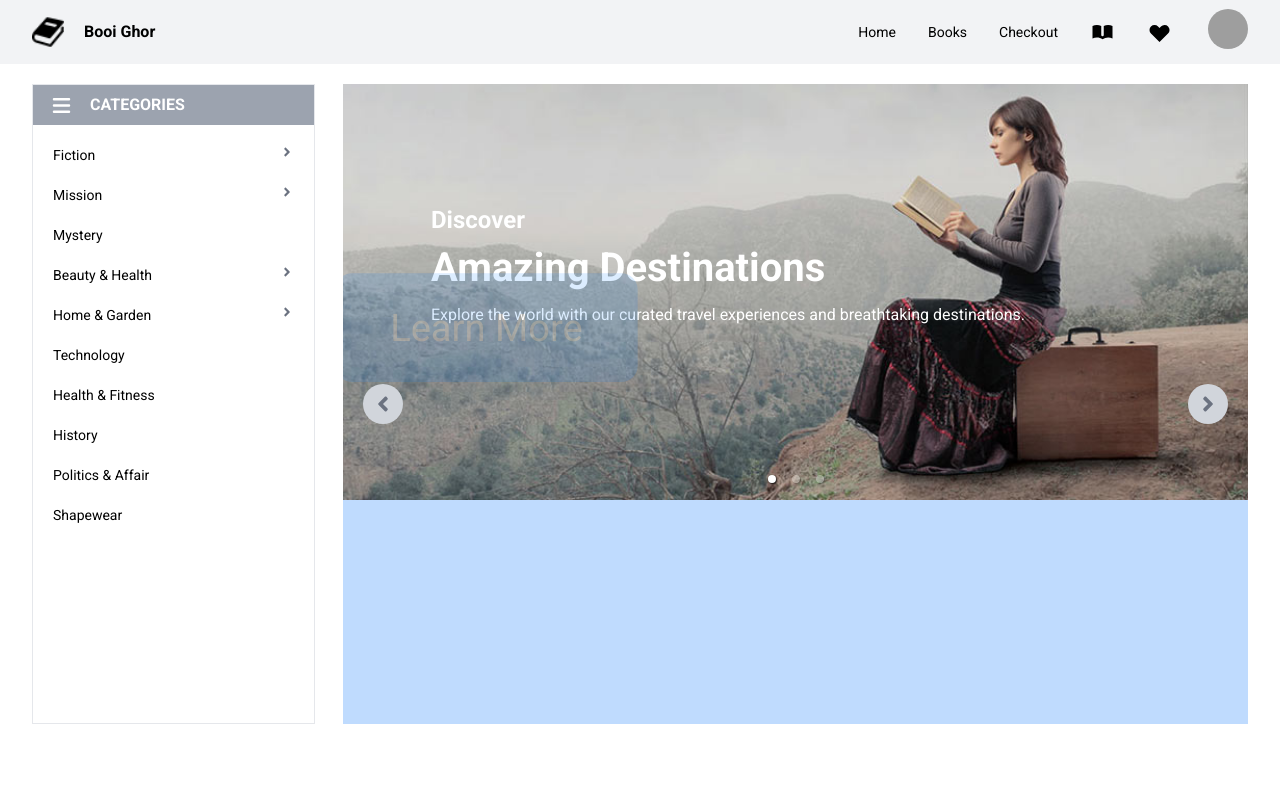
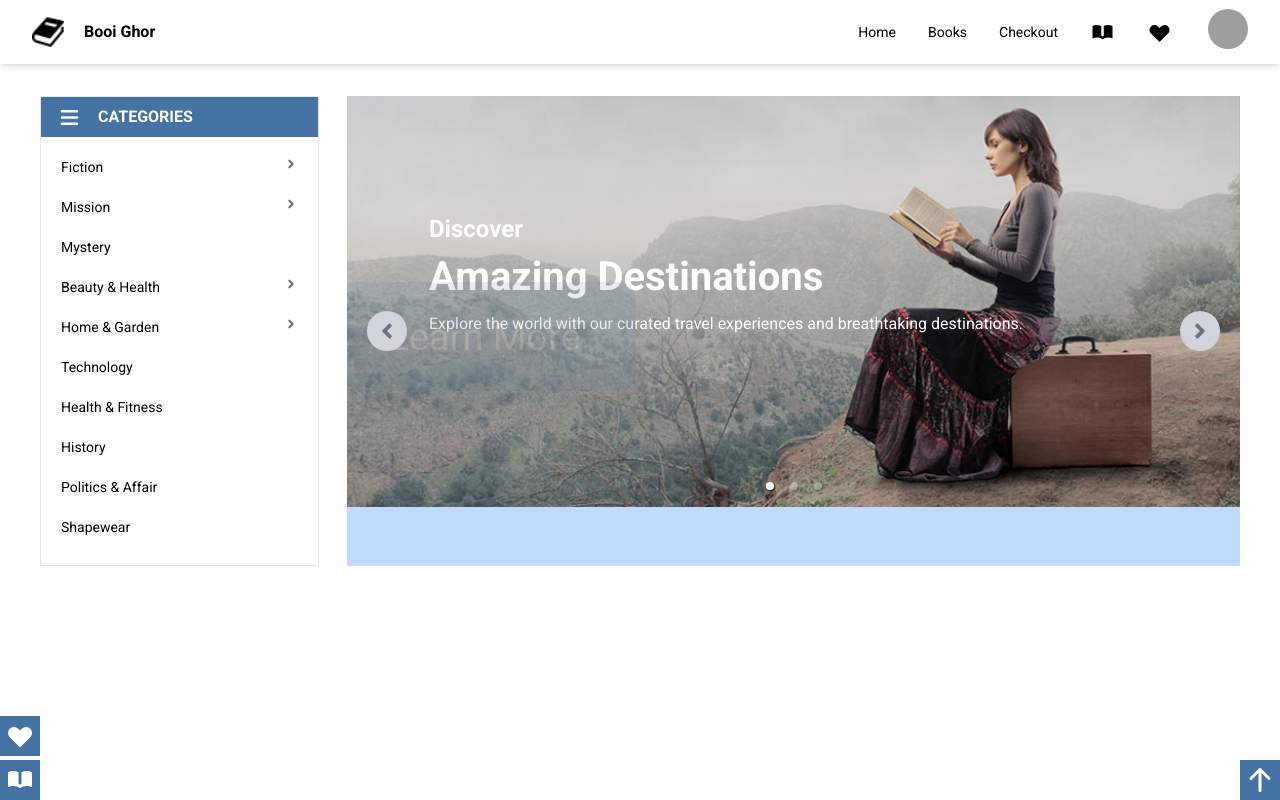
Before and after one commit to Sumon092/boi_ghor_client, a React (Vite) app: page / in a window 1280 px wide. Built offline with nearby package versions, Linux system fonts and the light colour scheme; grey boxes are pictures that could not be loaded.

Commit message:
color combination changed and side button added

```diff
--- a/src/components/Banner.tsx
+++ b/src/components/Banner.tsx
@@ -34,9 +34,9 @@ const Banner = () => {
     );
   };
   return (
-    <div className="grid grid-cols-1 md:grid-cols-4 gap-7 h-[calc(90vh-80px)] mt-5">
+    <div className="h-[80vh-80px] grid grid-cols-1 md:grid-cols-4 gap-7">
       <div className="col-span-1 md:col-span-1 border-gray-200 border p-0">
-        <div className="flex justify-items-start items-center bg-gray-400 w-full">
+        <div className="flex justify-items-start items-center bg-[#4472a3]  w-full">
           <Button>
             <HiMenu className="text-white" size="25" />
           </Button>
@@ -44,60 +44,59 @@ const Banner = () => {
         </div>
         <div className="flex flex-col p-5">
           <div className="flex justify-between text-sm">
-            <span className="mb-5 text-sm  hover:text-green-500 cursor-pointer">
+            <span className="mb-5 text-sm  hover:text-[#4472a3] cursor-pointer">
               Fiction
             </span>
-            <FaAngleRight className="font-normal text-sm hover:text-green-500 cursor-pointer  text-gray-500" />
+            <FaAngleRight className="font-normal text-sm hover:text-[#4472a3] cursor-pointer  text-gray-500" />
           </div>
           <div className="flex justify-between text-sm">
-            <span className="mb-5 text-sm  hover:text-green-500 cursor-pointer">
+            <span className="mb-5 text-sm  hover:text-[#4472a3] cursor-pointer">
               Mission
             </span>
-            <FaAngleRight className="font-normal text-sm hover:text-green-500 cursor-pointer  text-gray-500" />
+            <FaAngleRight className="font-normal text-sm hover:text-[#4472a3] cursor-pointer  text-gray-500" />
           </div>
-          <span className="mb-5 text-sm hover:text-green-500 cursor-pointer">
+          <span className="mb-5 text-sm hover:text-[#4472a3] cursor-pointer">
             Mystery
           </span>
           <div className="flex justify-between text-sm">
-            <span className="mb-5 text-sm  hover:text-green-500 cursor-pointer">
+            <span className="mb-5 text-sm  hover:text-[#4472a3] cursor-pointer">
               Beauty & Health
             </span>
-            <FaAngleRight className="font-normal text-sm hover:text-green-500 cursor-pointer  text-gray-500" />
+            <FaAngleRight className="font-normal text-sm hover:text-[#4472a3] cursor-pointer  text-gray-500" />
           </div>
           <div className="flex justify-between text-sm">
-            <span className="mb-5 text-sm  hover:text-green-500 cursor-pointer">
+            <span className="mb-5 text-sm  hover:text-[#4472a3] cursor-pointer">
               Home & Garden
             </span>
-            <FaAngleRight className="font-normal text-sm hover:text-green-500 cursor-pointer text-gray-500" />
+            <FaAngleRight className="font-normal text-sm hover:text-[#4472a3] cursor-pointer text-gray-500" />
           </div>
-          <span className="mb-5 text-sm hover:text-green-500 cursor-pointer">
+          <span className="mb-5 text-sm hover:text-[#4472a3] cursor-pointer">
             Technology
           </span>
-          <span className="mb-5 text-sm hover:text-green-500 cursor-pointer">
+          <span className="mb-5 text-sm hover:text-[#4472a3] cursor-pointer">
             Health & Fitness
           </span>
-          <span className="mb-5 text-sm hover:text-green-500 cursor-pointer">
+          <span className="mb-5 text-sm hover:text-[#4472a3] cursor-pointer">
             History
           </span>
-          <span className="mb-5 text-sm hover:text-green-500 cursor-pointer">
+          <span className="mb-5 text-sm hover:text-[#4472a3] cursor-pointer">
             Politics & Affair
           </span>
-          <span className="mb-2 text-sm hover:text-green-500 cursor-pointer">
+          <span className="mb-2 text-sm hover:text-[#4472a3] cursor-pointer">
             Shapewear
           </span>
         </div>
       </div>
-      <div className="col-span-3 md:col-span-3 bg-blue-200 relative">
+      <div className="col-span-3 md:col-span-3 bg-blue-200 relative h-full">
         <Carousel
           showThumbs={false}
           showStatus={false}
           showArrows={false}
-          infiniteLoop
           selectedItem={currentIndex}
         >
            {images.map((image, index) => (
-      <div key={index}>
-        <img className="w-full" src={image} alt="" />
+      <div className="h-full" key={index}>
+        <img className="w-full h-full" src={image} alt="" />
         <div className="overlay">
           <div className="text-container">
             {index === 0 && (
@@ -137,13 +136,13 @@ const Banner = () => {
         </Carousel>
         <Button
           onClick={prevSlide}
-          className="absolute left-0 top-1/2 transform -translate-y-1/2 flex items-center justify-center p-2 rounded-full bg-gray-300 hover:bg-indigo-400 ml-5 "
+          className="absolute left-0 top-1/2 transform -translate-y-1/2 flex items-center justify-center p-2 rounded-full bg-gray-300 hover:bg-[#4472a3] ml-5 "
         >
           <FaAngleLeft className="text-gray-500 hover:text-white" size={24} />
         </Button>
         <Button
           onClick={nextSlide}
-          className="absolute right-0 top-1/2 transform -translate-y-1/2 flex items-center justify-center p-2 rounded-full bg-gray-300 hover:bg-indigo-400 mr-5"
+          className="absolute right-0 top-1/2 transform -translate-y-1/2 flex items-center justify-center p-2 rounded-full bg-gray-300 hover:bg-[#4472a3] mr-5"
         >
           <FaAngleRight className="text-gray-500 hover:text-white" size={24} />
         </Button>
--- a/src/layouts/MainLayout.tsx
+++ b/src/layouts/MainLayout.tsx
@@ -1,14 +1,34 @@
-import { Outlet } from 'react-router-dom';
-import NavBar from './NavBar';
-
+import { Outlet } from "react-router-dom";
+import { HiHeart, HiBookOpen, HiArrowUp } from "react-icons/hi";
+import NavBar from "./NavBar";
+import { Button } from "../components/UI/Button";
 
 export default function MainLayout() {
   return (
-    <div>
+    <>
       <NavBar />
-      <div className="pt-16 pl-8 pr-8">
+      <div className="pt-24 pl-10 pr-10 p-2">
+        <div className="flex justify-between">
+          <div className="bottom-0 left-0 fixed">
+            <div className="mb-1 h-10 w-10 bg-[#4472a3] flex justify-center items-center">
+              <Button size="sm">
+                <HiHeart className="text-3xl text-white" />
+              </Button>
+            </div>
+            <div className="flex justify-center items-center h-10 w-10 bg-[#4472a3]">
+              <Button>
+                <HiBookOpen className="text-3xl text-white" />
+              </Button>
+            </div>
+          </div>
+          <div className="flex justify-center items-center bottom-0 p-1 fixed right-0  h-10 w-10 bg-[#4472a3]">
+            <Button>
+              <HiArrowUp className="text-3xl text-white" />
+            </Button>
+          </div>
+        </div>
         <Outlet />
       </div>
-    </div>
+    </>
   );
 }
--- a/src/layouts/NavBar.tsx
+++ b/src/layouts/NavBar.tsx
@@ -2,15 +2,14 @@ import { Link } from "react-router-dom";
 import { Button } from "../components/UI/Button";
 import logo from '../assets/logo.png'
 import { DropdownMenu, DropdownMenuContent, DropdownMenuItem, DropdownMenuLabel, DropdownMenuSeparator, DropdownMenuTrigger } from "../components/UI/DropdownMenu";
-import { HiBookOpen } from "react-icons/hi";
-import { HiHeart } from "react-icons/hi";
+import { HiBookOpen ,HiHeart} from "react-icons/hi";
 import { Avatar, AvatarFallback, AvatarImage } from "../components/UI/Avatar";
 
 
 const NavBar = () => {
     return (
-        <nav className="w-full h-16 fixed top backdrop-blur-lg z-10">
-      <div className="h-full w-full bg-gray-200/50">
+        <nav className="w-full h-16 fixed top backdrop-blur-lg shadow-md z-10">
+      <div className="h-full w-full bg-white/5">
         <div className="flex items-center justify-between w-full md:max-w-7xl h-full mx-auto p-8">
           <div className="flex justify-between font-bold items-center">
             <div className="mr-5"><img className="h-8" src={logo} alt="log" /></div>
--- a/src/styles/Banner.css
+++ b/src/styles/Banner.css
@@ -24,8 +24,6 @@
   align-items: flex-start;
   margin-right: 135px;
   height: 100%;
-  padding: 20px;
-  text-align: left;
 }
 
 .semi-headline {
@@ -46,7 +44,7 @@
 
 .btn {
   padding: 10px 20px;
-  background-color: #007bff;
+  background-color: #4472a3;
   color: white;
   border: none;
   cursor: pointer;
@@ -81,5 +79,5 @@
 }
 
 .btn:hover {
-  background-color: #0056b3;
+  background-color: #597593;
 }
```
Also changed, not shown: src/index.css (+0 -70 lines).
